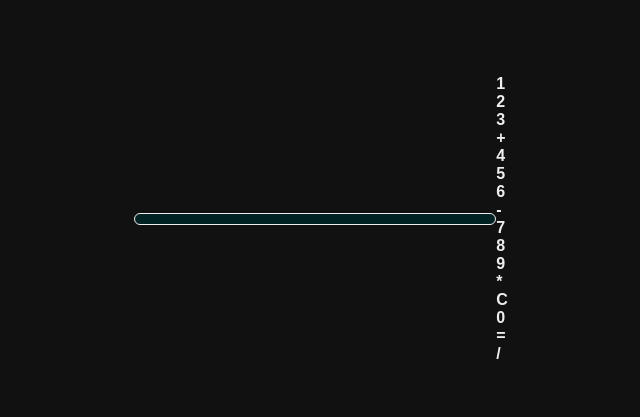
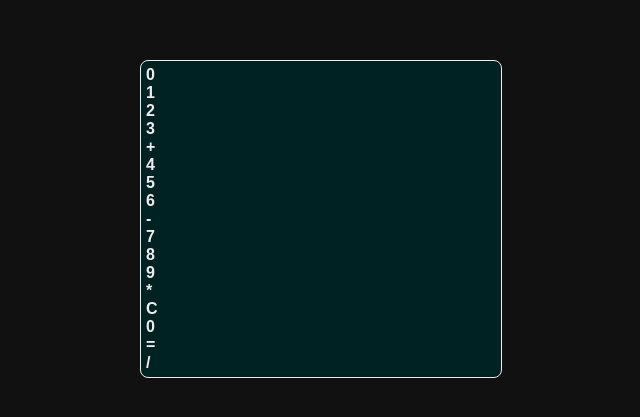
Before and after one commit to Nimira43/Trigonometry-Calculator, a plain HTML site: page index.html in a window 1280 px wide. Shown: the part 181-598 px from the top of the page, without its empty margins (319-959 px from the left). Drawn offline with Linux system fonts and the light colour scheme; a web font is replaced by a local one.

Commit message:
Corrected error with HTML

```diff
--- a/index.html
+++ b/index.html
@@ -8,8 +8,8 @@
   <title>Calculator</title>
 </head>
 <body>
-  <div class="calculator"></div>
-  <div class="output">
+  <div class="calculator">
+    <div class="output">0</div>
     <div class="row">
       <div class="btn">1</div>
       <div class="btn">2</div>
```
